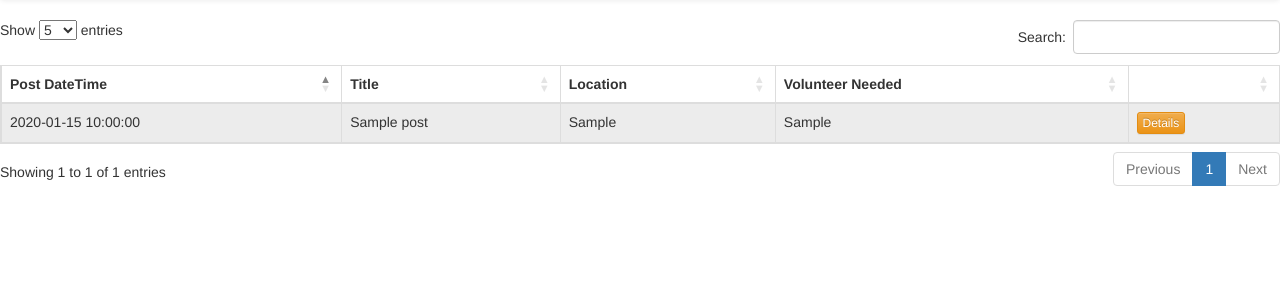
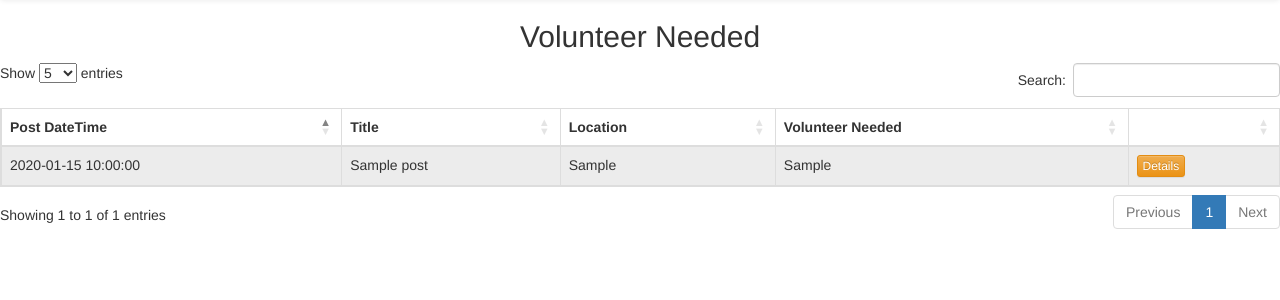
Before and after one commit to Shi0205/volunteer, a PHP site: page /post.php in a window 1280 px wide. Shown: the part 52-352 px from the top of the page. Run offline with PHP 8.4, Linux system fonts and the light colour scheme; tables that the repository leaves empty or names only in its code hold one stand-in row (values such as "Sample post"); some libraries are stand-ins or nearby versions.

Commit message:
Update post.php

```diff
--- a/post.php
+++ b/post.php
@@ -58,6 +58,9 @@ $conn = null;
         }
     }
     ?>
+    <center>
+        <h2>Volunteer Needed</h2>
+    </center>
 
     <table id="datatable" class="table table-striped table-bordered">
         <thead>
@@ -73,7 +76,8 @@ $conn = null;
         </thead>
         <tbody>
             <?php
-            foreach ($result as $readrow) { ?>
+            foreach ($result as $readrow) {
+                if ($readrow['noofvolunteer'] > 0) { ?>
                     <tr>
                         <!-- <td><?php echo $readrow['id'] ?></td> -->
                         <td><?php echo $readrow['posttime'] ?></td>
@@ -84,6 +88,7 @@ $conn = null;
                         <td><a href="modalconfirm.php?id=<?php echo $readrow['id'] ?>" class="btn btn-warning btn-xs" role="button">Details</a></td>
                     </tr>
             <?php }
+            }
             ?>
         </tbody>
     </table>
```
Lines whose indentation alone changed are shown as unchanged.
